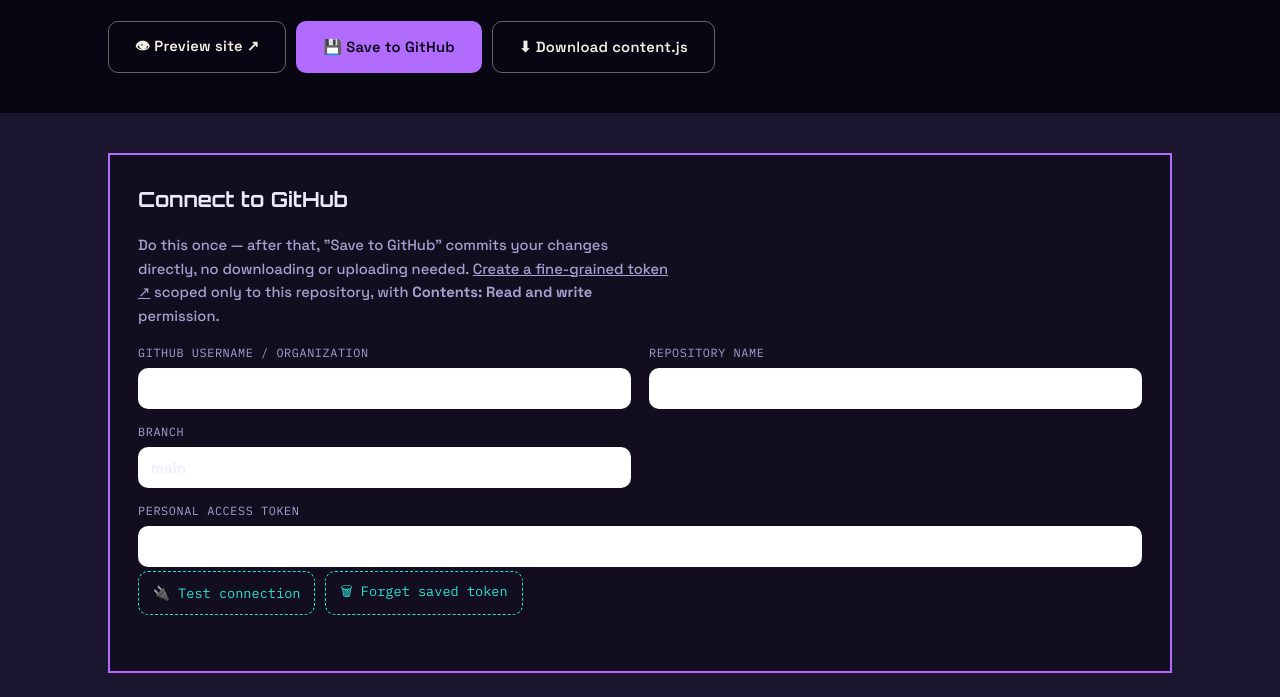
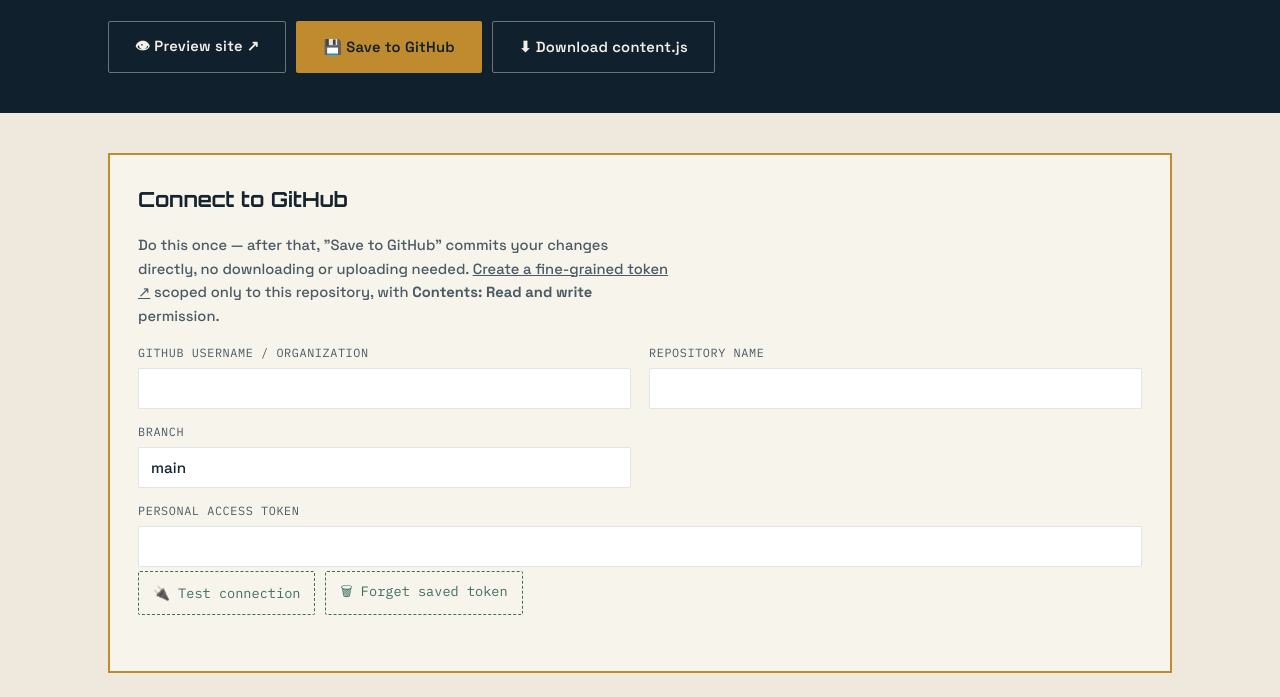
Before and after one commit to masudjimch/MasudJimch, a plain HTML site: page admin.html in a window 1280 px wide. Shown: the part 178-875 px from the top of the page. Drawn offline with nearby package versions, Linux system fonts and the light colour scheme; a web font is replaced by a local one.

Commit message:
admin light theme

```diff
--- a/css/admin.css
+++ b/css/admin.css
@@ -1,4 +1,4 @@
-.admin-body { background: var(--paper-dim); }
+.admin-body { background: var(--paper-dim); color-scheme: light; }
 
 .admin-header {
   background: var(--night);
--- a/js/admin.js
+++ b/js/admin.js
@@ -15,7 +15,7 @@
 data.faq = data.faq || { heading: "FAQ", subheading: "Common questions", items: [] };
 data.customSections = data.customSections || [];
 
-function field({ label, value, onChange, textarea = false, span2 = false, richText = false }) {
+function field({ label, value, onChange, textarea = false, span2 = false, richText = true }) {
   const wrap = document.createElement("div");
   wrap.className = "field" + (span2 ? " span-2" : "");
   const lbl = document.createElement("label");
@@ -25,7 +25,7 @@
   input.value = value ?? "";
   input.addEventListener("input", () => onChange(input.value));
   wrap.appendChild(lbl);
-  if (richText && textarea) wrap.appendChild(buildFormatToolbar(input));
+  if (richText) wrap.appendChild(buildFormatToolbar(input));
   wrap.appendChild(input);
   return wrap;
 }
@@ -293,11 +293,11 @@
   const cfg = ghLoadConfig() || { owner: "", repo: "", branch: "main", token: "" };
   const c = clear("github-fields");
 
-  c.appendChild(field({ label: "GitHub username / organization", value: cfg.owner, onChange: v => { cfg.owner = v; ghSaveConfig(cfg); } }));
-  c.appendChild(field({ label: "Repository name", value: cfg.repo, onChange: v => { cfg.repo = v; ghSaveConfig(cfg); } }));
-  c.appendChild(field({ label: "Branch", value: cfg.branch || "main", onChange: v => { cfg.branch = v; ghSaveConfig(cfg); } }));
+  c.appendChild(field({ label: "GitHub username / organization", value: cfg.owner, richText: false, onChange: v => { cfg.owner = v; ghSaveConfig(cfg); } }));
+  c.appendChild(field({ label: "Repository name", value: cfg.repo, richText: false, onChange: v => { cfg.repo = v; ghSaveConfig(cfg); } }));
+  c.appendChild(field({ label: "Branch", value: cfg.branch || "main", richText: false, onChange: v => { cfg.branch = v; ghSaveConfig(cfg); } }));
 
-  const tokenField = field({ label: "Personal access token", value: cfg.token, onChange: v => { cfg.token = v; ghSaveConfig(cfg); }, span2: true });
+  const tokenField = field({ label: "Personal access token", value: cfg.token, richText: false, onChange: v => { cfg.token = v; ghSaveConfig(cfg); }, span2: true });
   const tokenInput = tokenField.querySelector("input");
   tokenInput.type = "password";
   tokenInput.autocomplete = "off";
@@ -457,7 +457,7 @@
     const grid = document.createElement("div");
     grid.className = "field-grid";
     grid.appendChild(bilingualField("Menu label", item, "label"));
-    grid.appendChild(field({ label: "Links to (e.g. #about)", value: item.href, onChange: v => item.href = v }));
+    grid.appendChild(field({ label: "Links to (e.g. #about)", value: item.href, richText: false, onChange: v => item.href = v }));
     row.appendChild(grid);
     row.appendChild(removeBtn(() => { data.nav.splice(i, 1); renderSite(); }));
     attachReorder(row, data.nav, i, renderSite);
@@ -465,11 +465,11 @@
   });
 
   const s = clear("site-settings-fields");
-  s.appendChild(field({ label: "WhatsApp number (with country code, digits only, e.g. 8801XXXXXXXXX)", value: data.site.whatsapp, onChange: v => data.site.whatsapp = v }));
-  s.appendChild(field({ label: "Google Analytics ID (e.g. G-XXXXXXX, leave blank to disable)", value: data.site.gaId, onChange: v => data.site.gaId = v }));
+  s.appendChild(field({ label: "WhatsApp number (with country code, digits only, e.g. 8801XXXXXXXXX)", value: data.site.whatsapp, richText: false, onChange: v => data.site.whatsapp = v }));
+  s.appendChild(field({ label: "Google Analytics ID (e.g. G-XXXXXXX, leave blank to disable)", value: data.site.gaId, richText: false, onChange: v => data.site.gaId = v }));
   s.appendChild(field({ label: "SEO description (shown in Google/social previews)", value: data.site.seoDescription, textarea: true, span2: true, onChange: v => data.site.seoDescription = v }));
-  s.appendChild(field({ label: "Social preview image path (images/yourfile.jpg)", value: data.site.socialImage, span2: true, onChange: v => data.site.socialImage = v }));
-  s.appendChild(field({ label: "Feedback form endpoint (optional — from Formspree.io or similar; leave blank to use email instead)", value: data.site.feedbackFormEndpoint, span2: true, onChange: v => data.site.feedbackFormEndpoint = v }));
+  s.appendChild(field({ label: "Social preview image path (images/yourfile.jpg)", value: data.site.socialImage, span2: true, richText: false, onChange: v => data.site.socialImage = v }));
+  s.appendChild(field({ label: "Feedback form endpoint (optional — from Formspree.io or similar; leave blank to use email instead)", value: data.site.feedbackFormEndpoint, span2: true, richText: false, onChange: v => data.site.feedbackFormEndpoint = v }));
 }
 
 /* ---------------- SECTIONS: show/hide + reorder ---------------- */
@@ -577,9 +577,9 @@
   c.appendChild(bilingualField("Role / title", h, "role"));
   c.appendChild(bilingualField("Tagline", h, "tagline", { textarea: true, span2: true }));
   c.appendChild(bilingualField("Button text", h, "ctaLabel"));
-  c.appendChild(field({ label: "Button icon (emoji)", value: h.ctaIcon, onChange: v => h.ctaIcon = v }));
-  c.appendChild(field({ label: "Button links to", value: h.ctaHref, onChange: v => h.ctaHref = v }));
-  c.appendChild(field({ label: "Photo path (images/yourfile.jpg)", value: h.photo, onChange: v => h.photo = v, span2: true }));
+  c.appendChild(field({ label: "Button icon (emoji)", value: h.ctaIcon, richText: false, onChange: v => h.ctaIcon = v }));
+  c.appendChild(field({ label: "Button links to", value: h.ctaHref, richText: false, onChange: v => h.ctaHref = v }));
+  c.appendChild(field({ label: "Photo path (images/yourfile.jpg)", value: h.photo, richText: false, onChange: v => h.photo = v, span2: true }));
   c.appendChild(bilingualField("Status text (e.g. Available)", h, "status"));
 
   const badgeList = clear("hero-badges-list");
@@ -588,7 +588,7 @@
     row.className = "repeat-item";
     const grid = document.createElement("div");
     grid.className = "field-grid";
-    grid.appendChild(field({ label: "Emoji/icon", value: b.icon, onChange: v => b.icon = v }));
+    grid.appendChild(field({ label: "Emoji/icon", value: b.icon, richText: false, onChange: v => b.icon = v }));
     grid.appendChild(field({ label: "Label (e.g. Physician)", value: b.label, onChange: v => b.label = v }));
     row.appendChild(grid);
     row.appendChild(removeBtn(() => { h.badges.splice(i, 1); renderHero(); }));
@@ -641,7 +641,7 @@
   const c = clear("about-fields");
   const a = data.about;
   c.appendChild(bilingualField("Section heading", a, "heading"));
-  c.appendChild(field({ label: "Photo path (images/yourfile.jpg)", value: a.photo, onChange: v => a.photo = v }));
+  c.appendChild(field({ label: "Photo path (images/yourfile.jpg)", value: a.photo, richText: false, onChange: v => a.photo = v }));
 
   const paras = clear("about-paragraphs");
   a.paragraphs.forEach((p, i) => {
@@ -782,12 +782,12 @@
     grid.appendChild(field({ label: "Platform (e.g. Android, iOS, Web)", value: app.platform, onChange: v => app.platform = v }));
     grid.appendChild(field({ label: "Tagline / short description", value: app.tagline, span2: true, onChange: v => app.tagline = v }));
     grid.appendChild(field({ label: "Price (e.g. Free, $2.99)", value: app.price, onChange: v => app.price = v }));
-    grid.appendChild(field({ label: "Rating (0–5, e.g. 4.5)", value: String(app.rating ?? ""), onChange: v => app.rating = parseFloat(v) || 0 }));
+    grid.appendChild(field({ label: "Rating (0–5, e.g. 4.5)", value: String(app.rating ?? ""), richText: false, onChange: v => app.rating = parseFloat(v) || 0 }));
     grid.appendChild(field({ label: "Rating count text (e.g. 120 reviews)", value: app.ratingCount, onChange: v => app.ratingCount = v }));
     grid.appendChild(field({ label: "Primary button label (e.g. Get on Play Store)", value: app.primaryCtaLabel, onChange: v => app.primaryCtaLabel = v }));
-    grid.appendChild(field({ label: "Primary button URL", value: app.primaryCtaUrl, onChange: v => app.primaryCtaUrl = v }));
+    grid.appendChild(field({ label: "Primary button URL", value: app.primaryCtaUrl, richText: false, onChange: v => app.primaryCtaUrl = v }));
     grid.appendChild(field({ label: "Secondary button label (optional, e.g. Direct Download)", value: app.secondaryCtaLabel, onChange: v => app.secondaryCtaLabel = v }));
-    grid.appendChild(field({ label: "Secondary button URL (optional)", value: app.secondaryCtaUrl, onChange: v => app.secondaryCtaUrl = v }));
+    grid.appendChild(field({ label: "Secondary button URL (optional)", value: app.secondaryCtaUrl, richText: false, onChange: v => app.secondaryCtaUrl = v }));
     row.appendChild(grid);
 
     row.appendChild(removeBtn(() => { apps.items.splice(i, 1); renderApps(); }));
@@ -826,7 +826,7 @@
       g.appendChild(field({ label: "Title", value: item.title, span2: true, onChange: v => item.title = v }));
       g.appendChild(field({ label: "Journal / publisher", value: item.journal, onChange: v => item.journal = v }));
       g.appendChild(field({ label: "Year", value: item.year, onChange: v => item.year = v }));
-      g.appendChild(field({ label: "Link (URL, optional)", value: item.link, span2: true, onChange: v => item.link = v }));
+      g.appendChild(field({ label: "Link (URL, optional)", value: item.link, span2: true, richText: false, onChange: v => item.link = v }));
       row.appendChild(g);
       row.appendChild(buildPdfUploader(item, () => renderPublications()));
       row.appendChild(removeBtn(() => { cat.items.splice(ii, 1); renderPublications(); }));
@@ -947,9 +947,9 @@
     const grid = document.createElement("div");
     grid.className = "field-grid";
     grid.appendChild(field({ label: "Title", value: item.title, span2: true, onChange: v => item.title = v }));
-    grid.appendChild(field({ label: "Date (YYYY-MM-DD)", value: item.date, onChange: v => item.date = v }));
+    grid.appendChild(field({ label: "Date (YYYY-MM-DD)", value: item.date, richText: false, onChange: v => item.date = v }));
     grid.appendChild(field({ label: "Tags (comma separated, e.g. Anatomy, Teaching)", value: item.tags.join(", "), onChange: v => { item.tags = v.split(",").map(s => s.trim()).filter(Boolean); } }));
-    grid.appendChild(field({ label: "External link (optional — e.g. full article on another site)", value: item.externalUrl, span2: true, onChange: v => item.externalUrl = v }));
+    grid.appendChild(field({ label: "External link (optional — e.g. full article on another site)", value: item.externalUrl, span2: true, richText: false, onChange: v => item.externalUrl = v }));
     grid.appendChild(field({ label: "Excerpt (shows on the card)", value: item.excerpt, span2: true, textarea: true, onChange: v => item.excerpt = v }));
     grid.appendChild(field({ label: "Full post content (blank line = new paragraph)", value: item.content, span2: true, textarea: true, richText: true, onChange: v => item.content = v }));
     row.appendChild(grid);
@@ -1072,7 +1072,7 @@
       row.className = "repeat-item";
       const gg = document.createElement("div");
       gg.className = "field-grid";
-      gg.appendChild(field({ label: "Image path (images/yourfile.jpg)", value: img.src, span2: true, onChange: v => img.src = v }));
+      gg.appendChild(field({ label: "Image path (images/yourfile.jpg)", value: img.src, span2: true, richText: false, onChange: v => img.src = v }));
       gg.appendChild(field({ label: "Caption", value: img.caption, span2: true, onChange: v => img.caption = v }));
       row.appendChild(gg);
       row.appendChild(removeBtn(() => { cat.images.splice(ii, 1); renderGallery(); }));
@@ -1133,7 +1133,7 @@
     grid.className = "field-grid";
     grid.appendChild(iconPickerField("Icon", l.icon, v => l.icon = v));
     grid.appendChild(field({ label: "Label (e.g. LinkedIn)", value: l.label, onChange: v => l.label = v }));
-    grid.appendChild(field({ label: "URL", value: l.url, span2: true, onChange: v => l.url = v }));
+    grid.appendChild(field({ label: "URL", value: l.url, span2: true, richText: false, onChange: v => l.url = v }));
     row.appendChild(grid);
     row.appendChild(removeBtn(() => { ct.links.splice(i, 1); renderContact(); }));
     attachReorder(row, ct.links, i, renderContact);
--- a/js/themes.js
+++ b/js/themes.js
@@ -225,6 +225,9 @@
 }
 
 // Apply immediately (before full DOM render) to avoid a flash of the default theme.
-if (typeof SITE_CONTENT !== "undefined") {
+// Skip this on admin.html: the editor always stays in its own fixed light UI so
+// its fields and labels stay legible no matter which theme is chosen for the
+// public site (a dark site theme should never make the editor itself dark).
+if (typeof SITE_CONTENT !== "undefined" && !/admin\.html$/.test(location.pathname)) {
   applyTheme((SITE_CONTENT.site && SITE_CONTENT.site.theme) || "navy-gold");
 }
```
